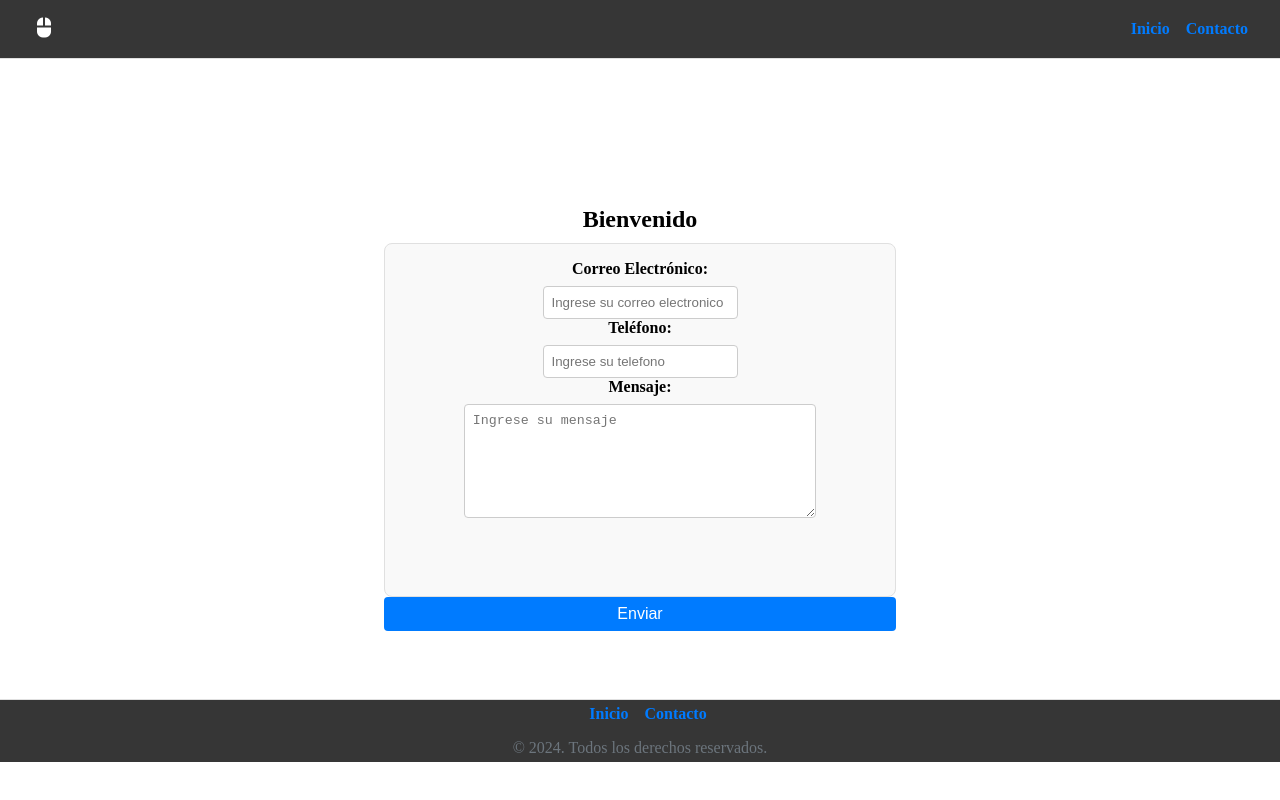
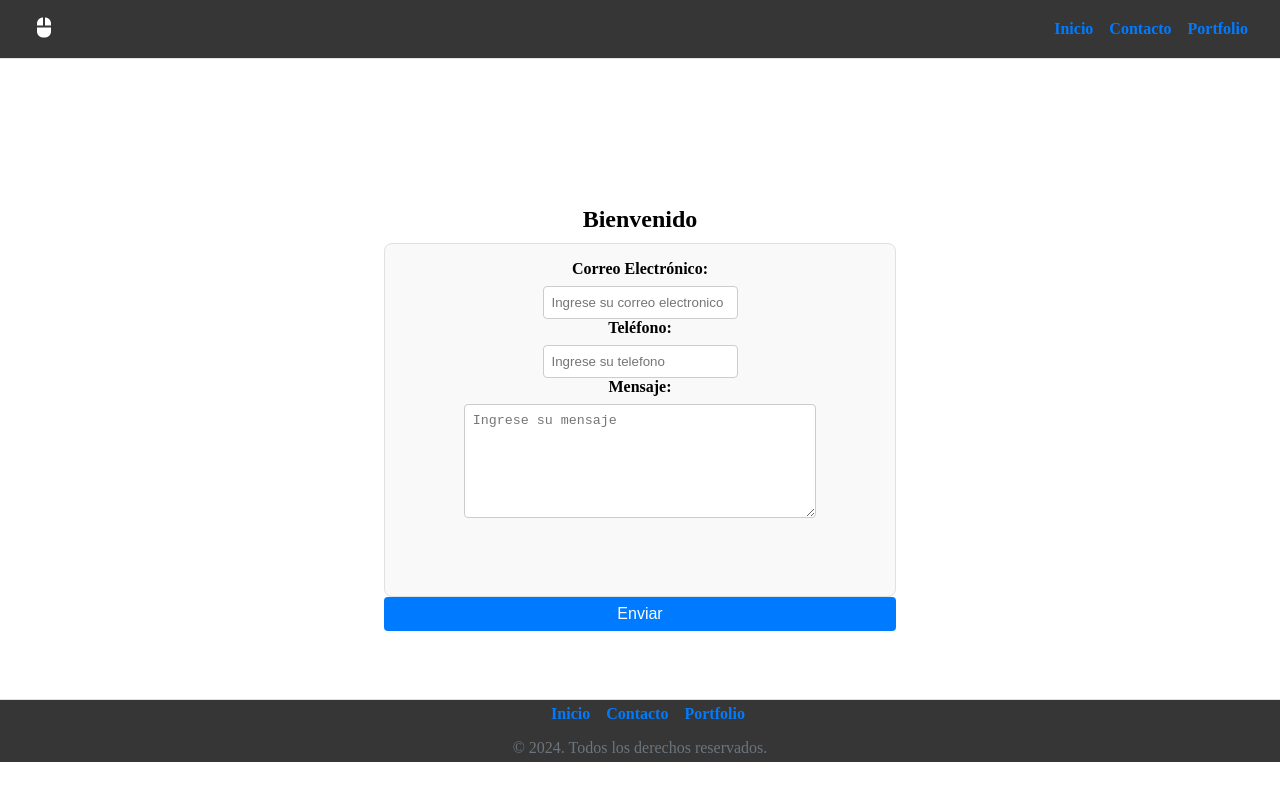
Before and after one commit to sachacq1/tpreact, a React (Vite) app: page /contact in a window 1280 px wide. Built offline with nearby package versions, Linux system fonts and the light colour scheme.

Commit message:
add portfolio nav

```diff
--- a/src/components/footer/Footer.jsx
+++ b/src/components/footer/Footer.jsx
@@ -8,6 +8,7 @@ const Footer = () => {
           <ul>
           <li><Link to="/">Inicio</Link></li>
           <li><Link  to="/contact">Contacto</Link></li>
+          <li><Link  to="/portfolio">Portfolio</Link></li>
           </ul>
         </nav>
         <p className="footer-text">© 2024. Todos los derechos reservados.</p>
--- a/src/components/header/Header.jsx
+++ b/src/components/header/Header.jsx
@@ -14,6 +14,7 @@ const Header = () => {
         <ul>
           <li><Link to="/">Inicio</Link></li>
           <li><Link  to="/contact">Contacto</Link></li>
+          <li><Link  to="/portfolio">Portfolio</Link></li>
         </ul>
       </nav>
     </header>
```
